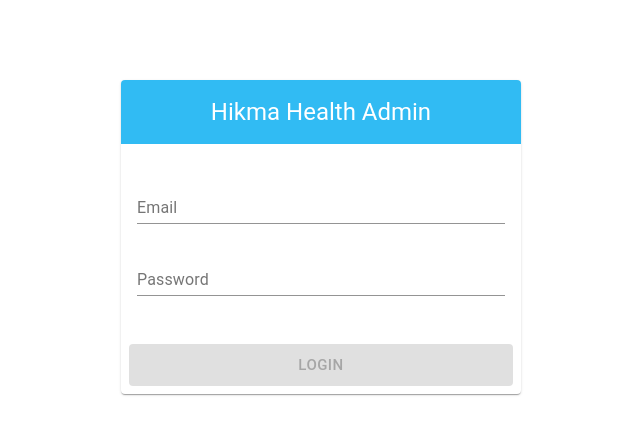
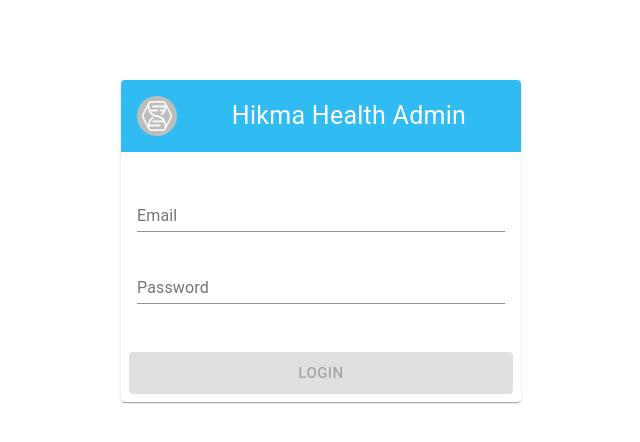
Before and after one commit to hikmahealth/admin-app, a React (Create React App) app: page /login in a window 1280 px wide. Shown: the top 442 px of the page, without its empty margins (319-959 px from the left). Built offline with nearby package versions, Linux system fonts and the light colour scheme.

Commit message:
add logos and title bar

```diff
--- a/src/components/Home.tsx
+++ b/src/components/Home.tsx
@@ -1,9 +1,10 @@
 import React, { useState, useEffect, useRef } from 'react';
 import User from '../types/User'
-import { List, ListItem, ListItemText, ListItemSecondaryAction, IconButton, ListItemIcon, Dialog, DialogTitle, DialogContent, DialogContentText, DialogActions, Button } from '@material-ui/core';
+import { List, ListItem, ListItemText, ListItemSecondaryAction, IconButton, ListItemIcon, Dialog, DialogTitle, DialogContent, DialogContentText, DialogActions, Button, Avatar, Typography } from '@material-ui/core';
 import { makeStyles, Theme, createStyles } from '@material-ui/core/styles';
 import CreateIcon from '@material-ui/icons/Create';
 import DeleteIcon from '@material-ui/icons/Delete';
+import AppBar from '@material-ui/core/AppBar';
 import { useHistory, Redirect } from 'react-router';
 
 const useStyles = makeStyles((theme: Theme) =>
@@ -30,6 +31,22 @@
       flexDirection: "row",
       justifyContent: 'stretch',
       display: 'flex'
+    },
+    header: {
+      textAlign: 'center',
+      background: '#31BBF3',
+      color: '#fff',
+    },
+    headerRow: {
+      flexDirection: "row",
+      justifyContent: 'flex-start',
+      display: 'flex',
+      padding: 20,
+      alignItems: 'center'
+    },
+    icon: {
+      height: 30,
+      width: 30
     }
   }));
 
@@ -229,6 +246,16 @@
   return !!token ? (
     <React.Fragment>
       <div className={classes.container}>
+        <AppBar position='static' className={classes.header}>
+          <div className={classes.headerRow}>
+            <Avatar>
+              <img className={classes.icon} src={require("../Images/hikma-logo-no-text.png")} />
+            </Avatar>
+            <Typography variant="h5" style={{paddingLeft: 20}}>
+              Hikma Health Admin
+          </Typography>
+          </div>
+        </AppBar>
         <h3 className={classes.btn}>Welcome, {loggedInEmail}
           <Button
             variant="contained"
--- a/src/components/Login.tsx
+++ b/src/components/Login.tsx
@@ -1,12 +1,21 @@
 import React, { useState, useEffect } from 'react';
 import TextField from '@material-ui/core/TextField';
-import { createStyles, makeStyles, Theme } from '@material-ui/core/styles';
+import { createStyles, makeStyles, Theme, createMuiTheme, ThemeProvider } from '@material-ui/core/styles';
 import Card from '@material-ui/core/Card';
 import CardContent from '@material-ui/core/CardContent';
 import CardActions from '@material-ui/core/CardActions';
 import Button from '@material-ui/core/Button';
 import CardHeader from '@material-ui/core/CardHeader';
 import { Redirect } from 'react-router-dom';
+import { Avatar } from '@material-ui/core';
+
+const theme = createMuiTheme({
+  typography: {
+    body2: {
+      fontSize: 25,
+    }
+  }
+});
 
 const useStyles = makeStyles((theme: Theme) =>
   createStyles({
@@ -23,10 +32,14 @@
     header: {
       textAlign: 'center',
       background: '#31BBF3',
-      color: '#fff'
+      color: '#fff',
     },
     card: {
       marginTop: theme.spacing(10)
+    },
+    icon: {
+      height: 30,
+      width: 30
     }
   }),
 );
@@ -95,7 +108,13 @@
       <React.Fragment>
         <form className={classes.container} noValidate autoComplete="off">
           <Card className={classes.card}>
-            <CardHeader className={classes.header} title="Hikma Health Admin" />
+            <ThemeProvider theme={theme}>
+              <CardHeader className={classes.header} style={{ fontSize: "25px" }} title="Hikma Health Admin" avatar={
+                <Avatar>
+                  <img className={classes.icon} src={require("../Images/hikma-logo-no-text.png")} />
+                </Avatar>} />
+            </ThemeProvider>
+
             <CardContent>
               <div>
                 <TextField
```
Also changed, not shown: src/Images/hikma-logo-no-text.png (added).
